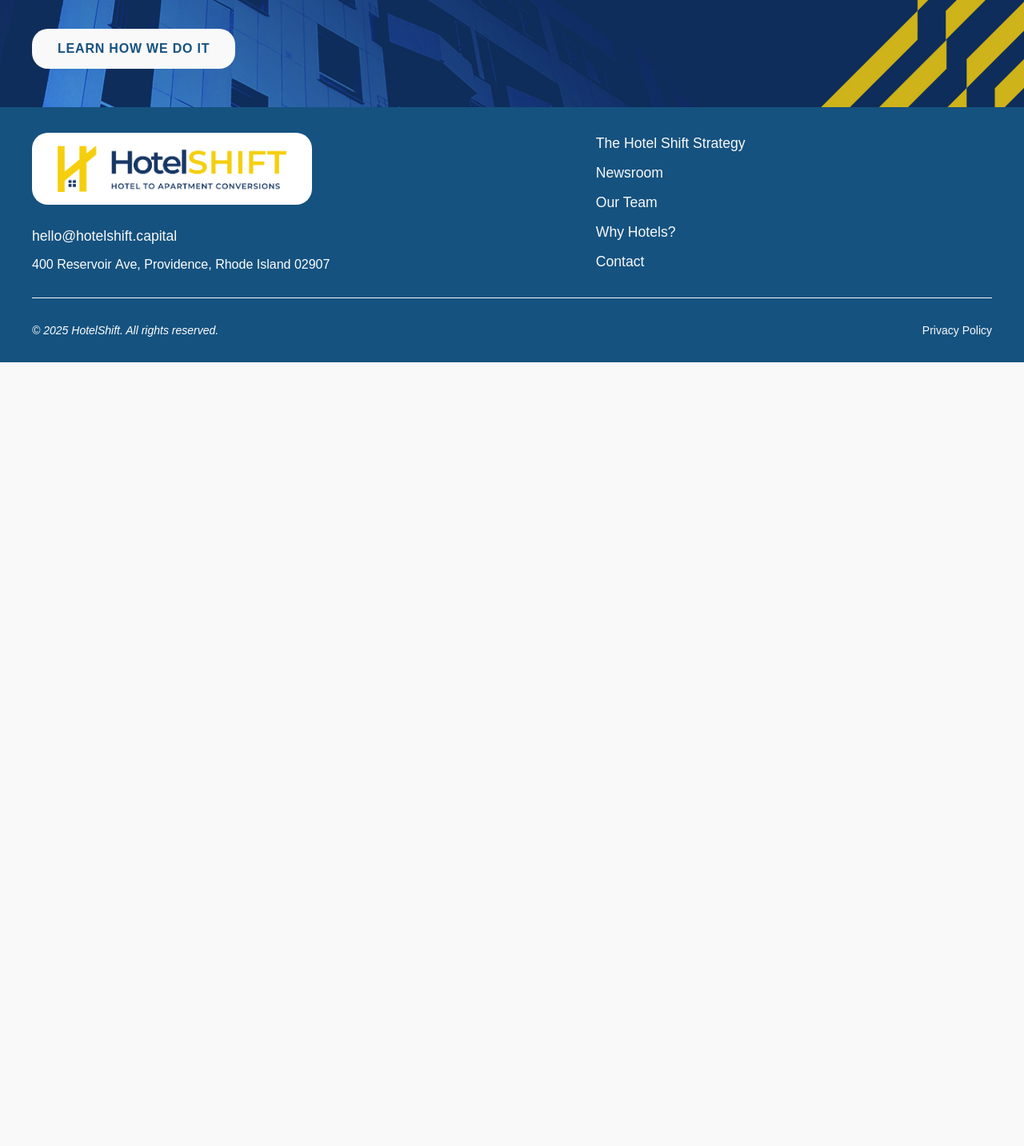
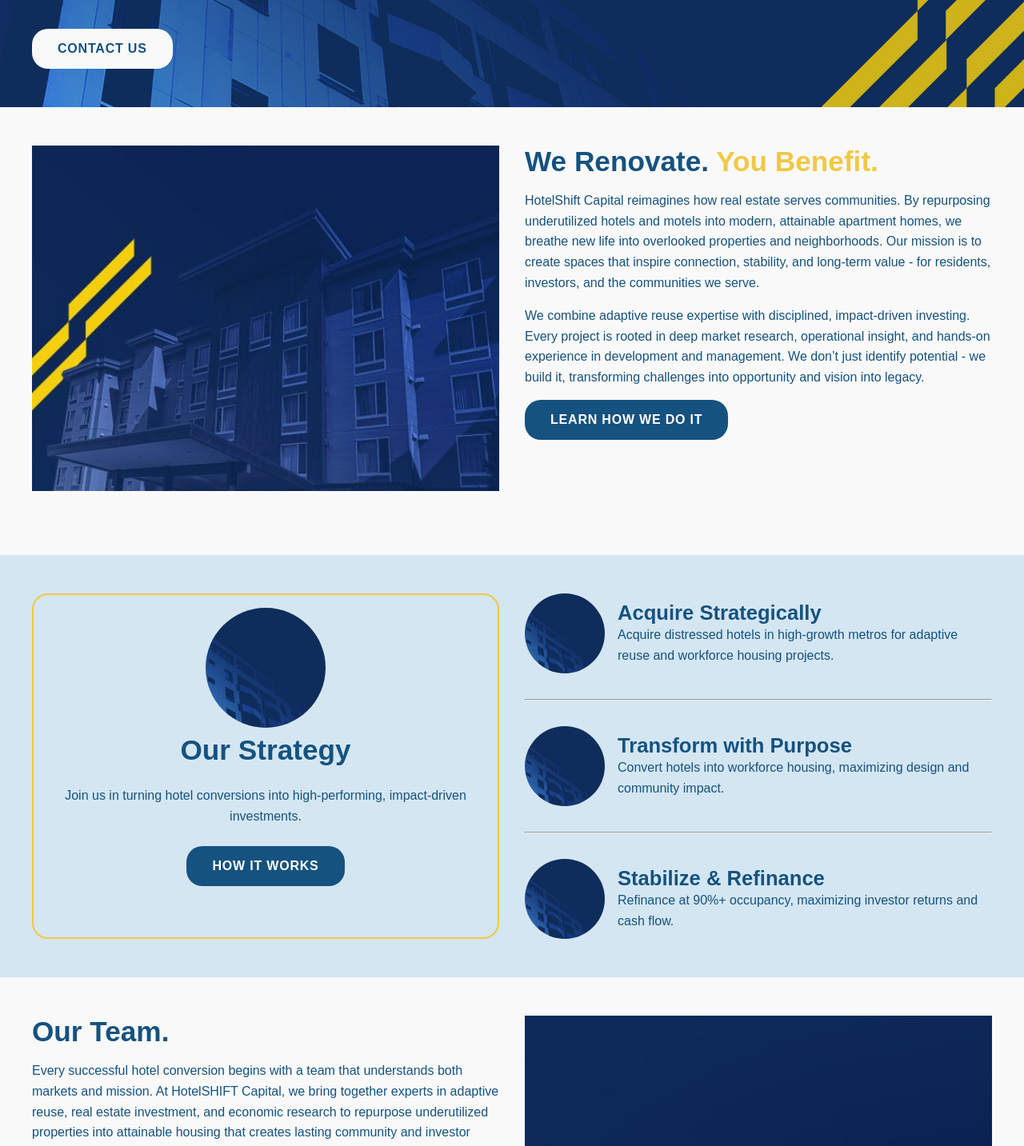
Before and after one commit to hotelshiftcapitaldev/hotelshift-website, a React (Vite) app: page / in a window 1280 px wide. Shown: the part 380-1813 px from the top of the page at 80% size. Before the commit the page ends 833 px from the top, so only its background shows below. Built offline with nearby package versions, Linux system fonts and the light colour scheme.

Commit message:
HOME PAGE COMPLETE & CSS CLASS UPDATES - updated CSS class names to better identify its purpose while making it easier to reuse throughout project. - completed home page sections. - tested home page for responsiveness with dev tools.

```diff
--- a/src/components/Hero.jsx
+++ b/src/components/Hero.jsx
@@ -32,7 +32,7 @@
             <div className='hero-content maxw-1200'>
                 <h1>From Transient Stays to <span className='text-yellow'>Thriving Communities</span></h1>
                 <p>We transform underutilized hotels into vibrant apartment ecosystems, fostering a win-win for residents and investors.</p>
-                <a>Learn How We Do It</a>
+                <a className='cta-btn'>Contact Us</a>
             </div>
 
         </section>
--- a/src/pages/Home.jsx
+++ b/src/pages/Home.jsx
@@ -1,4 +1,9 @@
 
+
+// ASSETS
+import hotelBlue1Small from '../assets/background/hotel-blue-1-small.jpg'
+import hotelBlue2Small from '../assets/background/hotel-blue-2-small.jpg'
+import hotelBlue3Small from '../assets/background/hotel-blue-3-small.jpg'
 
 // COMPONENTS
 import Hero from '../components/Hero'
@@ -10,6 +15,81 @@
     return (
         <>
             <Hero />
+            <section>
+                <div className='two-col two-col-4row-start maxw-1200'>
+                    <img
+                        src={`${hotelBlue2Small}`}
+                        alt='Image of a hotel' />
+                    <div>
+                        <h2>We Renovate. <span className='text-yellow'>You Benefit.</span></h2>
+                        <p>HotelShift Capital reimagines how real estate serves communities. By repurposing underutilized hotels and motels into modern, attainable apartment homes, we breathe new life into overlooked properties and neighborhoods. Our mission is to create spaces that inspire connection, stability, and long-term value - for residents, investors, and the communities we serve.</p>
+                        <p>We combine adaptive reuse expertise with disciplined, impact-driven investing. Every project is rooted in deep market research, operational insight, and hands-on experience in development and management. We don’t just identify potential - we build it, transforming challenges into opportunity and vision into legacy.</p>
+                        <a className='cta-btn2'>Learn How We Do It</a>
+                    </div>
+                </div>
+            </section>
+
+
+            <section className='bg-blue-100'>
+                <div className='two-col maxw-1200'>
+                    <div className='card1'>
+                        <img
+                            src={`${hotelBlue1Small}`}
+                            className='img-sm'
+                            alt='Small image of a hotel' />
+                        <h2>Our Strategy</h2>
+                        <p>Join us in turning hotel conversions into high-performing, impact-driven investments.</p>
+                        <a className='cta-btn2'>How It Works</a>
+                    </div>
+                    <div>
+                        <div className='card-stacked'>
+                            <img
+                                src={`${hotelBlue1Small}`}
+                                className='img-xs'
+                                alt='Small image of a hotel' />
+                            <div>
+                                <h3>Acquire Strategically</h3>
+                                <p>Acquire distressed hotels in high-growth metros for adaptive reuse and workforce housing projects.</p>
+                            </div>
+                        </div>
+                        <hr className='margin-y-2rem' />
+                        <div className='card-stacked'>
+                            <img
+                                src={`${hotelBlue1Small}`}
+                                className='img-xs'
+                                alt='Small image of a hotel' />
+                            <div>
+                                <h3>Transform with Purpose</h3>
+                                <p>Convert hotels into workforce housing, maximizing design and community impact.</p>
+                            </div>
+                        </div>
+                        <hr className='margin-y-2rem' />
+                        <div className='card-stacked'>
+                            <img
+                                src={`${hotelBlue1Small}`}
+                                className='img-xs'
+                                alt='Small image of a hotel' />
+                            <div>
+                                <h3>Stabilize & Refinance</h3>
+                                <p>Refinance at 90%+ occupancy, maximizing investor returns and cash flow.</p>
+                            </div>
+                        </div>
+                    </div>
+                </div>
+            </section>
+
+
+            <section>
+                <div className='two-col two-col-4row-end maxw-1200'>
+                    <img src={`${hotelBlue3Small}`} alt='Image of a hotel' />
+                    <div>
+                        <h2>Our Team.</h2>
+                        <p>Every successful hotel conversion begins with a team that understands both markets and mission. At HotelSHIFT Capital, we bring together experts in adaptive reuse, real estate investment, and economic research to repurpose underutilized properties into attainable housing that creates lasting community and investor value. Our approach blends analytical precision with practical experience in development, lending, and property transformation—ensuring every project is guided by insight and purpose.</p>
+                        <p>As pioneers in impact investing, we believe that smart, data-driven real estate can do more than generate returns—it can revitalize neighborhoods and expand access to quality housing. By aligning financial performance with social impact, our team transforms overlooked assets into thriving communities that embody the future of sustainable, people-centered real estate.</p>
+                        <a className='cta-btn2'>Who We Are</a>
+                    </div>
+                </div>
+            </section>
         </>
     )
 }
--- a/src/styles/App.css
+++ b/src/styles/App.css
@@ -50,6 +50,9 @@
 
 section {
   padding: 3rem 1rem;
+  display: flex;
+  flex-direction: column;
+  gap: 3rem;
 }
 
 /* GLOBAL FONT STYLES */
@@ -80,10 +83,160 @@
   max-width: 1200px;
 }
 
-/* TEXT COLOR CLASSES */
+/* SPACING SCALE */
+.margin-y-2rem {
+  margin-top: 2rem;
+  margin-bottom: 2rem;
+}
+
+/* SPECIAL COLOR CLASSES */
+.bg-blue-100 {
+  background-color: var(--brand-blue-100);
+}
+
 .text-yellow {
   color: var(--brand-yellow-500);
 }
+
+/* BUTTON STYLING */
+.signup-btn {
+  cursor: pointer;
+  display: none;
+  margin-left: auto;
+  margin-right: 2rem;
+  /* transition: background-color 0.3s ease, color 0.3s ease; */
+  text-wrap: nowrap;
+}
+
+.signup-btn:hover {
+  background-color: var(--brand-yellow-500);
+  color: var(--brand-blue-500);
+}
+
+.cta-btn {
+  background-color: var(--bg-white);
+  border: none;
+  border-radius: 20px;
+  cursor: pointer;
+  display: flex;
+  font-weight: bolder;
+  font-size: 1rem;
+  letter-spacing: .05rem;
+  padding: 1rem 2rem;
+  text-transform: uppercase;
+  text-wrap: nowrap;
+  width: min-content;
+}
+
+.cta-btn:hover {
+  background-color: var(--brand-yellow-500);
+  color: var(--brand-blue-500);
+  text-decoration: none;
+}
+
+.cta-btn2 {
+  background-color: var(--brand-blue-500);
+  border: none;
+  border-radius: 20px;
+  cursor: pointer;
+  color: var(--text-white);
+  display: flex;
+  font-weight: bolder;
+  font-size: 1rem;
+  letter-spacing: .05rem;
+  padding: 1rem 2rem;
+  text-transform: uppercase;
+  text-wrap: nowrap;
+  width: min-content;
+}
+
+.cta-btn2:hover {
+  background-color: var(--brand-yellow-500);
+  color: var(--brand-blue-500);
+  text-decoration: none;
+}
+
+/* IMAGE STYLING */
+.img-xs {
+  max-width: 100px;
+}
+
+/* CARDS STYLING */
+.card1 {
+  align-content: center;
+  align-items: center;
+  border: 2px solid var(--brand-yellow-500);
+  border-radius: 20px;
+  box-sizing: border-box;
+  display: flex;
+  flex-direction: column;
+  gap: .5rem;
+  width: 100%;
+  padding: 1rem;
+  place-items: center;
+  text-align: center;
+}
+.card1 img {
+  display: inline-block !important;
+  border-radius: 50%;
+  /* aspect-ratio: 16 / 9; rectangle */
+  aspect-ratio: 1 / 1;
+  max-width: 150px;
+  /* max-width: 200px; rectangle*/
+  width: auto !important;
+  height: auto !important;
+}
+
+.card-stacked {
+  display: flex;
+  flex-direction: column;
+  gap: 1rem;
+}
+.card-stacked img {
+  display: block !important;
+  aspect-ratio: 1/1; /* icon placeholder */
+  border-radius: 50%; /* icon placeholder */
+}
+.card-stacked p {
+  margin: 0;
+}
+
+/* GRID TYPES */
+.two-col {
+  align-items: start;
+  display: grid;
+  width: 100%;
+  margin: auto;
+  gap: 2rem;
+}
+
+.two-col img {
+  display: none;
+  grid-area: image;
+  width: 100%;
+  height: 100%;
+  object-fit: cover;
+  object-position: center;
+}
+
+.two-col h2{
+  grid-area: title;
+}
+
+.two-col p:nth-child(2) {
+  grid-area: p1;
+}
+
+.two-col p:nth-child(3) {
+  grid-area: p2;
+}
+
+.two-col a {
+  grid-area: button;
+}
+
+
+
 
 /* ------------- */
 /* ACCESSIBILITY */
@@ -128,20 +281,6 @@
 .site-title {
   font-size: 1.2rem;
   color: var(--bg-white);
-}
-
-.signup-btn {
-  cursor: pointer;
-  display: none;
-  margin-left: auto;
-  margin-right: 2rem;
-  /* transition: background-color 0.3s ease, color 0.3s ease; */
-  text-wrap: nowrap;
-}
-
-.signup-btn:hover {
-  background-color: var(--brand-yellow-500);
-  color: var(--brand-blue-500);
 }
 
 /* NAVIGATION */
@@ -377,25 +516,7 @@
   margin: 0;
 }
 
-.hero-content a {
-  background-color: var(--bg-white);
-  border: none;
-  border-radius: 20px;
-  cursor: pointer;
-  display: flex;
-  font-weight: bolder;
-  font-size: 1rem;
-  letter-spacing: .05rem;
-  padding: 1rem 2rem;
-  text-transform: uppercase;
-  text-wrap: nowrap;
-  width: min-content;
-}
 
-.hero-content a:hover {
-  background-color: var(--brand-yellow-500);
-  color: var(--brand-blue-500);
-}
 /* ----------------- */
 /* TOWN INFO */
 /* ----------------- */
@@ -685,6 +806,12 @@
     text-decoration: transparent;
   }
 
+  /* CARDS STYLING */
+  .card-stacked {
+    align-items: center;
+    flex-direction: row;
+  }
+
   .nav-links.active {
     width: 50vw;
     right: 0;
@@ -758,6 +885,35 @@
 
 /* Large Screens (Desktops and up) */
 @media (min-width: 1024px) {
+  /* CARDS STYLING */
+  .card1 {
+    height: 100%;
+  }
+
+  /* GRID LAYOUTS */
+  .two-col {
+    grid-template-columns: 1fr 1fr;
+  }
+
+  .two-col-4row-start {
+    grid-template-areas:
+      "image title"
+      "image p1"
+      "image p2"
+      "button button";
+  }
+
+  .two-col-4row-end {
+    grid-template-areas:
+      "title image"
+      "p1 image"
+      "p2 image"
+      "button button";
+  }
+
+  .two-col img {
+    display: block;
+  }
 
   .town-info-container {
     grid-template-columns: 1fr 1fr;
```
